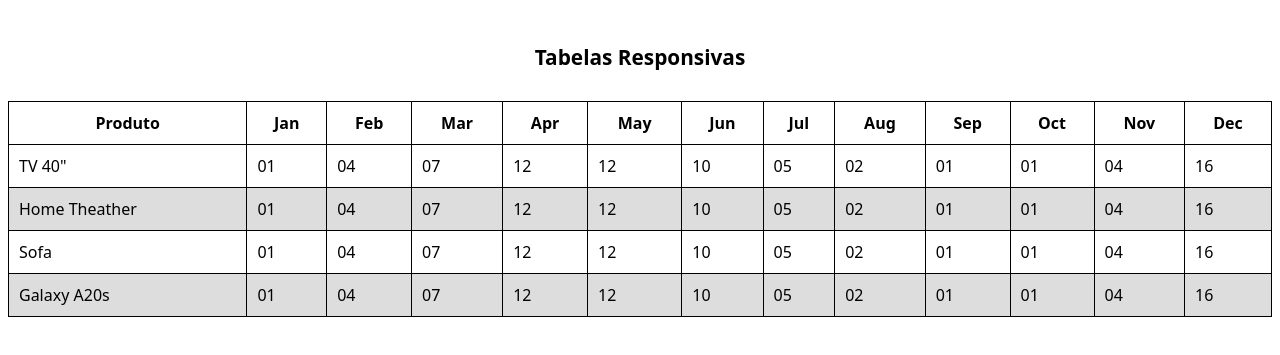
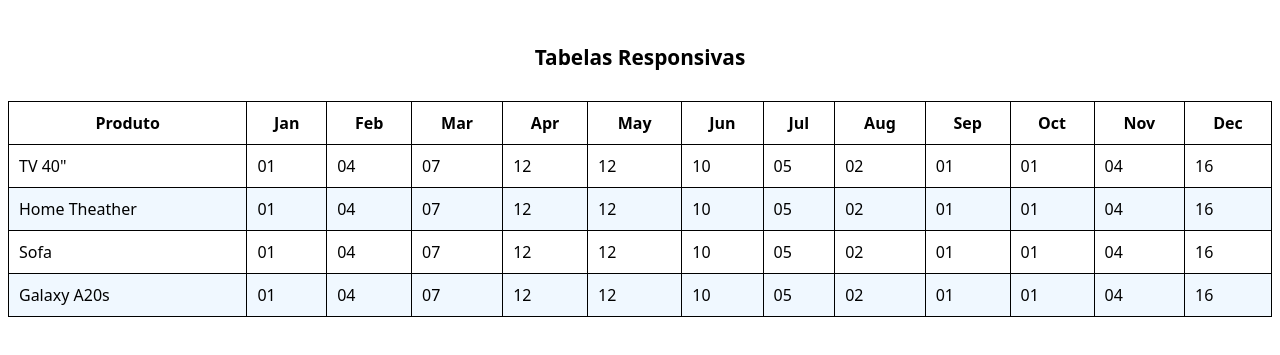
Before and after one commit to alexzjss/html-css, a plain HTML site: page exercicios/ex023/tabela006.html in a window 1280 px wide. Shown: the part 155-510 px from the top of the page. Drawn offline with Linux system fonts and the light colour scheme.

Commit message:
Update tabela006.html

```diff
--- a/exercicios/ex023/tabela006.html
+++ b/exercicios/ex023/tabela006.html
@@ -22,7 +22,7 @@
             padding: 10px;
         }
         tr:nth-child(even) {
-            background-color: rgb(221, 221, 221);
+            background-color: aliceblue;
         }
         div#container {
             overflow-x: auto;
```
